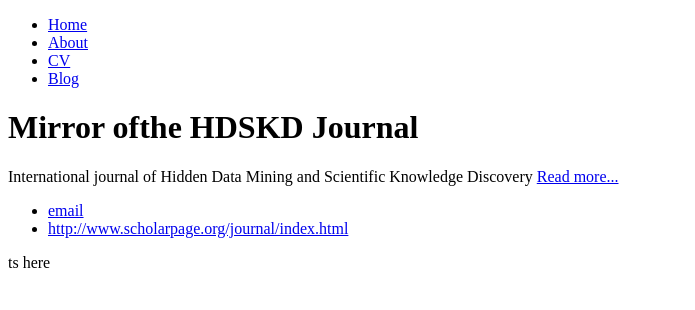
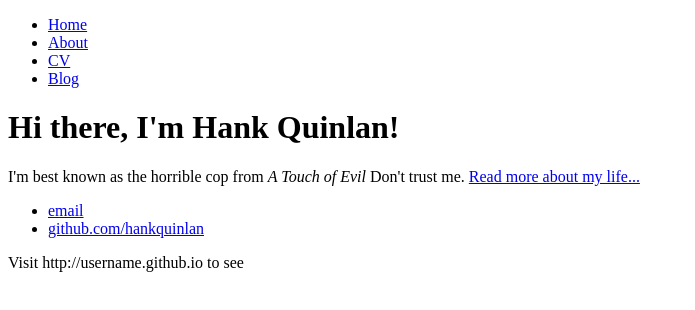
Before and after one commit to sayoud/sayoud.github.io, a plain HTML site: page index.html in a window 1280 px wide. Shown: the whole page, without its empty margins (0-695 px from the left). Drawn offline with Linux system fonts and the light colour scheme.

Commit message:
Update index.html

```diff
--- a/index.html
+++ b/index.html
@@ -1,10 +1,9 @@
 <!DOCTYPE html>
 <html>
 	<head>
-		<title>HDSKD Journal</title>
+		<title>Hank Quinlan, Horrible Cop</title>
 		<!-- link to main stylesheet -->
 		<link rel="stylesheet" type="text/css" href="/css/main.css">
-
 	</head>
 	<body>
 		<nav>
@@ -17,15 +16,16 @@
 		</nav>
 		<div class="container">
     		<div class="blurb">
-        		<h1>Mirror ofthe HDSKD Journal</h1>
-				<p>International journal of Hidden Data Mining and Scientific Knowledge Discovery <a href="/about">Read more...</a></p>
+        		<h1>Hi there, I'm Hank Quinlan!</h1>
+				<p>I'm best known as the horrible cop from <em>A Touch of Evil</em> Don't trust me. <a href="/about">Read more about my life...</a></p>
     		</div><!-- /.blurb -->
 		</div><!-- /.container -->
 		<footer>
     		<ul>
-        		<li><a href="mailto:editor (at) scholarpage.org">email</a></li>
-        		<li><a href="http://www.scholarpage.org/journal/index.html">http://www.scholarpage.org/journal/index.html</a></li>
+        		<li><a href="mailto:hankquinlanhub@gmail.com">email</a></li>
+        		<li><a href="https://github.com/hankquinlan">github.com/hankquinlan</a></li>
 			</ul>
 		</footer>
 	</body>
-</html>ts here
+</html>
+Visit http://username.github.io to see
```
